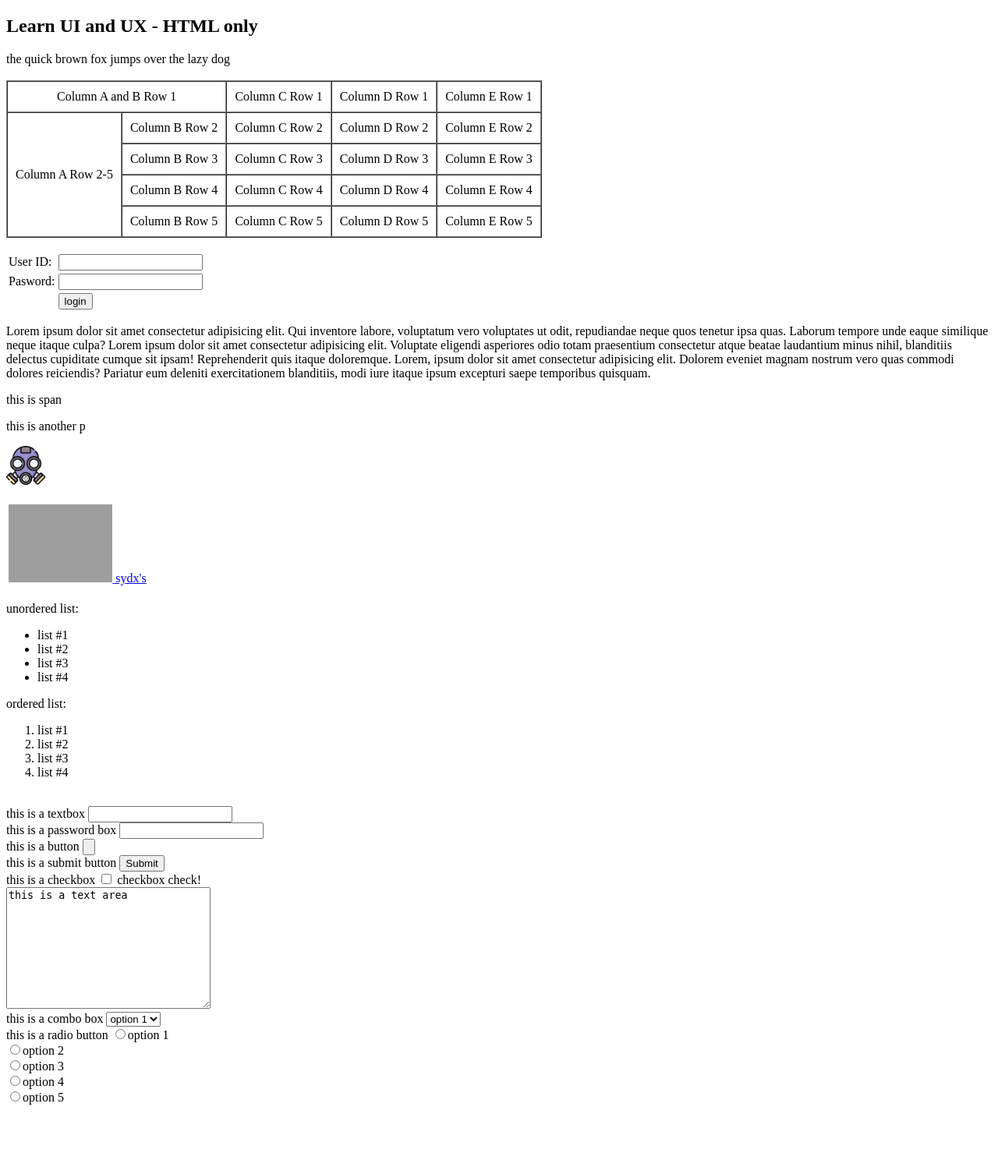
After one commit to zvcv/pjjwp2022, a PHP site: page /uiux.php in a window 1280 px wide. The commit adds this page. Shown: the whole page at 78% size. Run offline with PHP 8.4, Linux system fonts and the light colour scheme; grey boxes are pictures that could not be loaded.

Commit message:
added sum files from SKPP PC

```diff
--- /dev/null
+++ b/uiux.php
@@ -0,0 +1,162 @@
+<!DOCTYPE html>
+<html>
+<head>
+    <title>Belajar Web App - Diklat I - 2022</title>
+    <link rel="icon" href="images/icon.png">
+</head>
+<body>
+
+    <div>
+
+        <h2>
+            Learn UI and UX - HTML only <br>
+        </h2>
+
+        the quick brown fox jumps over the lazy dog <br><br>
+
+    </div>
+
+    <div>
+
+        <table border="1" cellpadding="10" cellspacing="0">
+            <tr>
+                <td colspan="2" align="center">Column A and B Row 1</td>
+                <!-- <td>Column B Row 1</td> -->
+                <td>Column C Row 1</td>
+                <td>Column D Row 1</td>
+                <td>Column E Row 1</td>
+            </tr>
+            <tr>
+                <td rowspan="4" align="center">Column A Row 2-5</td>
+                <td>Column B Row 2</td>
+                <td>Column C Row 2</td>
+                <td>Column D Row 2</td>
+                <td>Column E Row 2</td>
+            </tr>
+            <tr>
+                <!-- <td>Column A Row 3</td> -->
+                <td>Column B Row 3</td>
+                <td>Column C Row 3</td>
+                <td>Column D Row 3</td>
+                <td>Column E Row 3</td>
+            </tr>
+            <tr>
+                <!-- <td>Column A Row 4</td> -->
+                <td>Column B Row 4</td>
+                <td>Column C Row 4</td>
+                <td>Column D Row 4</td>
+                <td>Column E Row 4</td>
+            </tr>
+            <tr>
+                <!-- <td>Column A Row 5</td> -->
+                <td>Column B Row 5</td>
+                <td>Column C Row 5</td>
+                <td>Column D Row 5</td>
+                <td>Column E Row 5</td>
+            </tr>
+        </table>
+
+        <br>
+
+    </div>
+
+    <div>
+
+        <table border="0">
+            <tr>
+                <td>User ID: </td>
+                <td><input class="uid" type="text"></td>
+            </tr>
+            <tr>
+                <td>Pasword: </td>
+                <td><input class="psw" type="password"></td>
+            </tr>
+            <tr>
+                <td>&nbsp;</td>
+                <td><input class="login" value="login" type="submit"></td>
+            </tr>
+        </table>
+
+    </div>
+
+    <div>
+        <p>
+            Lorem ipsum dolor sit amet consectetur adipisicing elit. Qui inventore labore, voluptatum vero voluptates ut odit, repudiandae neque quos tenetur ipsa quas. Laborum tempore unde eaque similique neque itaque culpa? Lorem ipsum dolor sit amet consectetur adipisicing elit. Voluptate eligendi asperiores odio totam praesentium consectetur atque beatae laudantium minus nihil, blanditiis delectus cupiditate cumque sit ipsam! Reprehenderit quis itaque doloremque. Lorem, ipsum dolor sit amet consectetur adipisicing elit. Dolorem eveniet magnam nostrum vero quas commodi dolores reiciendis? Pariatur eum deleniti exercitationem blanditiis, modi iure itaque ipsum excepturi saepe temporibus quisquam.
+        </p>
+        <span>
+            this is span
+        </span>
+        <p>
+            this is another p
+        </p>
+        <img src="images/icon.png" alt="#" height="50px">
+    </div>
+
+    <br>
+
+    <div>
+        <table>
+            <tr>
+                <td><a href="https://sydx.wordpress.com/">
+                    <img src="https://i.pinimg.com/736x/7b/62/4f/7b624f2527475e36d32699af734874a8.jpg" alt="-" height="100px">
+                    sydx's
+                </a></td>
+            </tr>
+        </table>
+    </div>
+
+    <br>
+
+
+    <div>
+
+        unordered list:
+        <ul>
+            <li>list #1</li>
+            <li>list #2</li>
+            <li>list #3</li>
+            <li>list #4</li>
+        </ul>
+
+        ordered list:
+        <ol>
+            <li>list #1</li>
+            <li>list #2</li>
+            <li>list #3</li>
+            <li>list #4</li>
+        </ol>
+    </div>
+
+    <br>
+
+    <div>
+        <form>
+            this is a textbox <?php echo "\t"?> <input type="text"> <br>
+            this is a password box <input type="password"> <br>
+            this is a button <input type="button"> <br>
+            this is a submit button <input type="submit"> <br>
+            this is a checkbox <input type="checkbox"> checkbox check! <br>
+            <textarea cols="30" rows="10">this is a text area</textarea> <br>
+            this is a combo box
+            <select>
+                <option value="1">option 1</option>
+                <option value="2">option 2</option>
+                <option value="3">option 3</option>
+                <option value="4">option 4</option>
+                <option value="5">option 5</option>
+            </select>
+            <br>
+            this is a radio button
+            <input type="radio">option 1 <br>
+            <input type="radio">option 2 <br>
+            <input type="radio">option 3 <br>
+            <input type="radio">option 4 <br>
+            <input type="radio">option 5 <br>
+
+        </form>
+    </div>
+
+    <br><br><br><br>
+
+</body>
+</html>
```
Also changed, not shown: appdb.php (added, +27 -0 lines), husni-ulinnuha-v2.php (added, +84 -0 lines), kirimdata.php (added, +41 -0 lines), library/dbconnect.php (added, +51 -0 lines), terimadata.php (added, +9 -0 lines), test.php (+32 -4 lines), images/icon.png (added).
